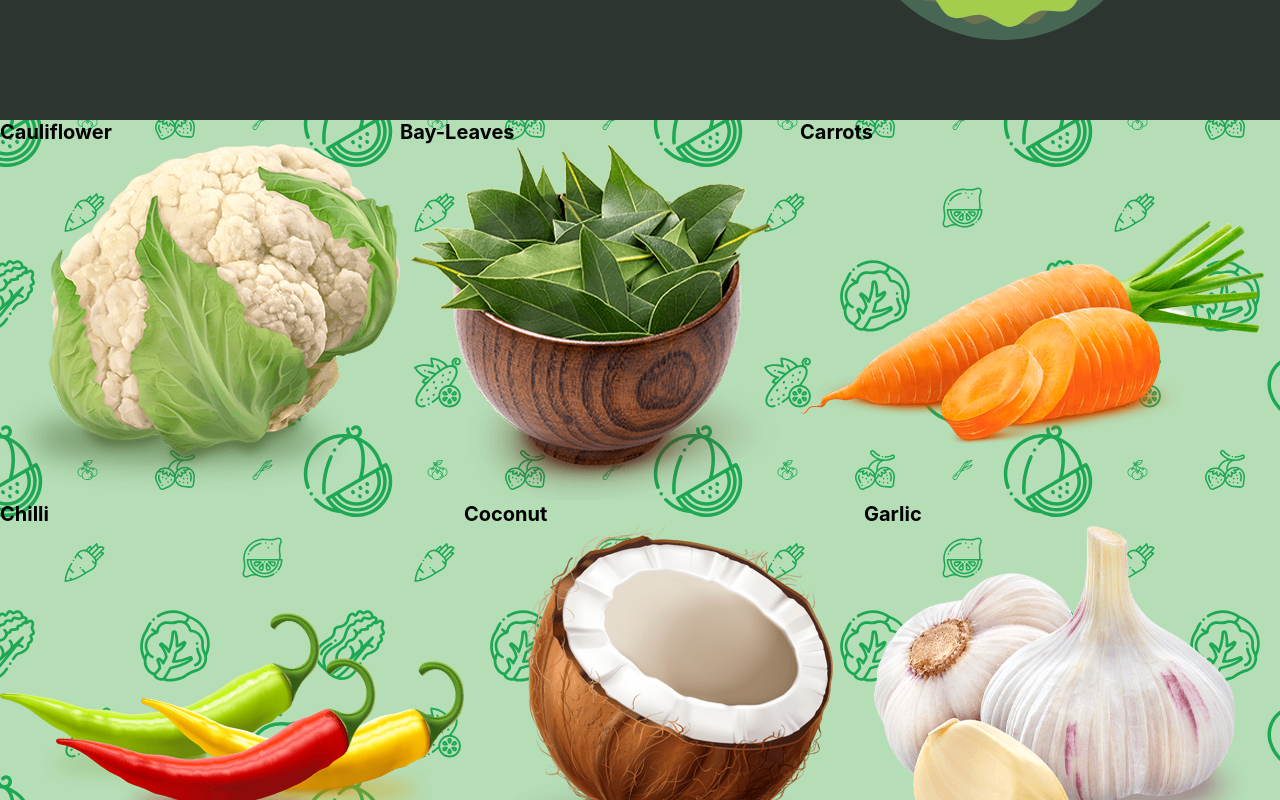
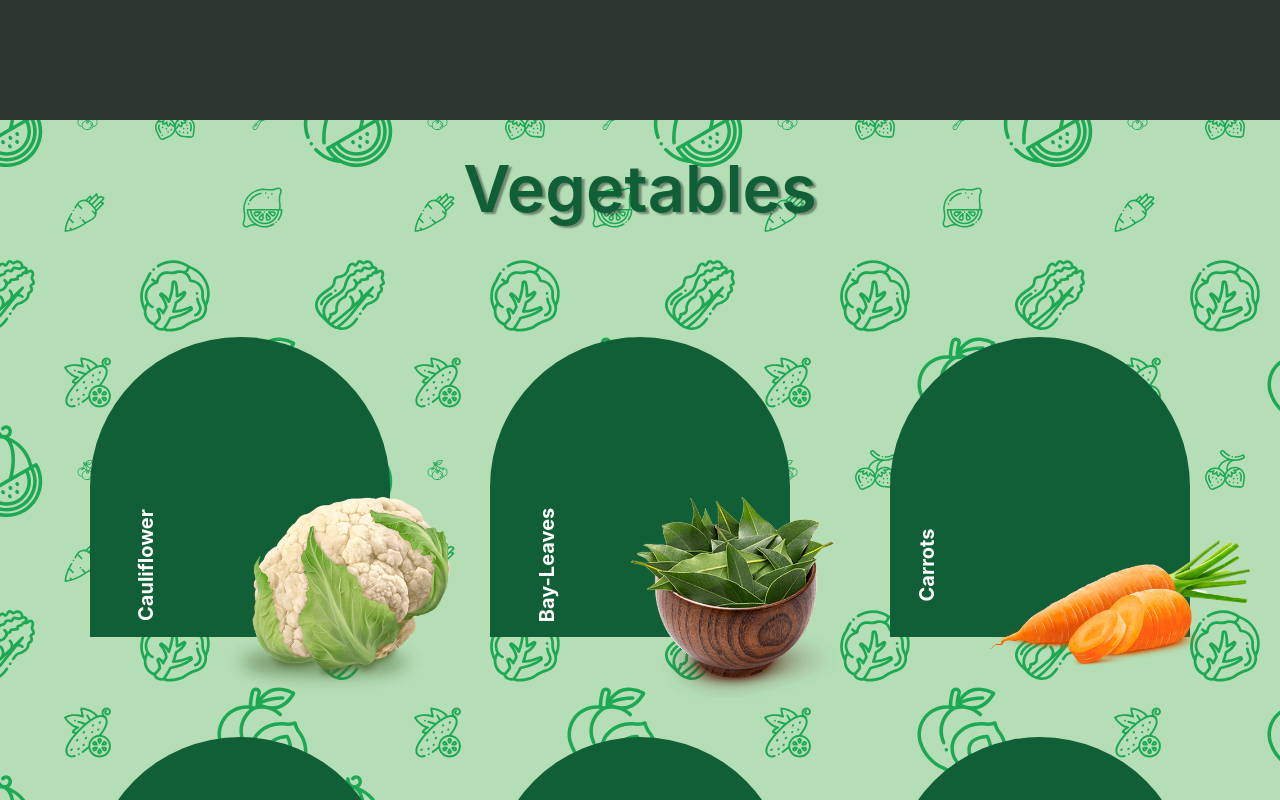
Before and after one commit to mukulrajpoot262610/veg-shop, a React (Create React App) app: page / in a window 1280 px wide. Shown: the part 1480-2280 px from the top of the page. Built offline with nearby package versions, Linux system fonts and the light colour scheme.

Commit message:
Completed products page

```diff
--- /dev/null
+++ b/src/components/Product.js
@@ -0,0 +1,57 @@
+import React from "react";
+import styled from "styled-components";
+
+const Product = ({ name, image, price }) => {
+  return (
+    <Prod>
+      <h1>{name}</h1>
+      <img src={image} alt="" />
+      <span>{`₹${price}`}</span>
+    </Prod>
+  );
+};
+
+const Prod = styled.div`
+  position: relative;
+  height: 30rem;
+  width: 30rem;
+  background-color: #105f36;
+  margin: 5rem;
+  border-top-left-radius: 20rem;
+  border-top-right-radius: 20rem;
+  display: flex;
+  justify-content: center;
+  align-items: center;
+
+  & > h1 {
+    position: absolute;
+    bottom: 20%;
+    left: 0;
+    color: #fff;
+    transform: rotate(-90deg);
+    z-index: 20;
+  }
+
+  & > img {
+    position: absolute;
+    height: 20rem;
+    bottom: -20%;
+    right: -20%;
+  }
+
+  & > span {
+    position: absolute;
+    color: #fff;
+    font-size: 6rem;
+    opacity: 0;
+    transform: translateX(20rem);
+    transition: all 1s ease;
+  }
+
+  &:hover span {
+    opacity: 1;
+    transform: translateX(0rem);
+  }
+`;
+
+export default Product;
--- a/src/components/Products.js
+++ /dev/null
@@ -1,30 +0,0 @@
-import React from "react";
-import styled from "styled-components";
-import SHOP_DATA from "../shop.data";
-
-const Products = () => {
-  return (
-    <Page>
-      {SHOP_DATA.map((veg) => {
-        return (
-          <>
-            <div>
-              <h1>{veg.name}</h1>
-              <img src={veg.image} alt="" />
-            </div>
-          </>
-        );
-      })}
-    </Page>
-  );
-};
-
-const Page = styled.div`
-  min-height: 100vh;
-  background: url("/images/pattern.svg");
-  background-repeat: repeat;
-  display: flex;
-  flex-wrap: wrap;
-`;
-
-export default Products;
--- /dev/null
+++ b/src/components/ProductsList.js
@@ -0,0 +1,43 @@
+import React from "react";
+import styled from "styled-components";
+import SHOP_DATA from "../shop.data";
+import Product from "./Product";
+
+const ProductsList = () => {
+  return (
+    <Page>
+      <Head1>Vegetables</Head1>
+      <Data>
+        {SHOP_DATA.map((veg) => (
+          <Product name={veg.name} image={veg.image} price={veg.price} />
+        ))}
+      </Data>
+    </Page>
+  );
+};
+
+const Page = styled.div`
+  min-height: 100vh;
+  background: url("/images/pattern.svg");
+  background-repeat: repeat;
+`;
+
+const Head1 = styled.div`
+  text-align: center;
+  padding: 2rem;
+  font-size: 6.5rem;
+  font-weight: 600;
+  line-height: 9.7rem;
+  color: #105f36;
+  text-shadow: 3px 2px 0.2rem rgba(0, 0, 0, 0.4);
+`;
+
+const Data = styled.div`
+  padding: 3rem;
+  display: flex;
+  flex-wrap: wrap;
+  justify-content: center;
+  align-items: center;
+`;
+
+export default ProductsList;
--- a/src/pages/Homepage.js
+++ b/src/pages/Homepage.js
@@ -1,7 +1,7 @@
 import React, { useState, useEffect } from "react";
 import styled from "styled-components";
 import Header from "../components/Header";
-import Products from "../components/Products";
+import ProductsList from "../components/ProductsList";
 
 const Homepage = () => {
   const [offesetY, setOffsetY] = useState(0);
@@ -27,7 +27,7 @@ const Homepage = () => {
         </h1>
         <img src="/images/badge.svg" alt="" />
       </Quality>
-      <Products />
+      <ProductsList />
     </div>
   );
 };
@@ -50,9 +50,9 @@ const Quality = styled.section`
 
   & > img {
     object-fit: contain;
-    height: 30rem;
+    height: 20rem;
     position: absolute;
-    bottom: 10%;
+    bottom: 20%;
     right: 10%;
   }
 `;
--- a/src/shop.data.js
+++ b/src/shop.data.js
@@ -61,7 +61,7 @@ const SHOP_DATA = [
   },
   {
     id: 11,
-    name: "Purple-Cabbage",
+    name: "Cabbage",
     image: "/images/Purple-Cabbage.png",
     price: 20,
   },
```
